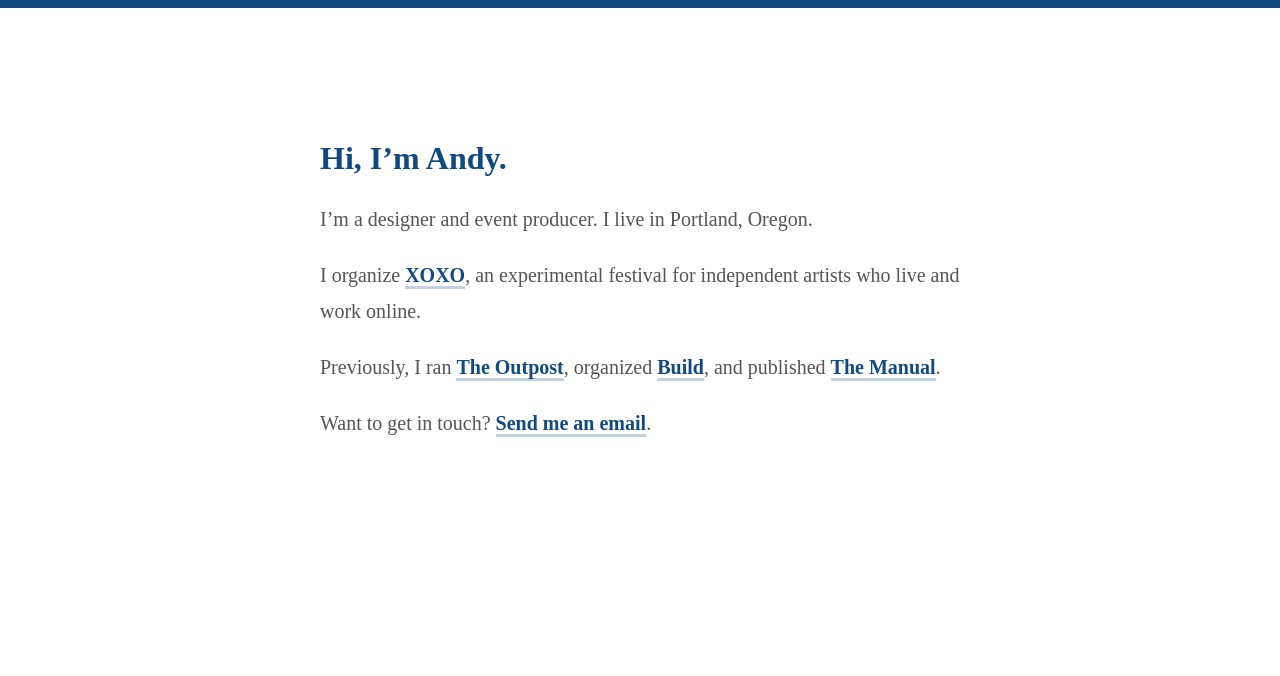
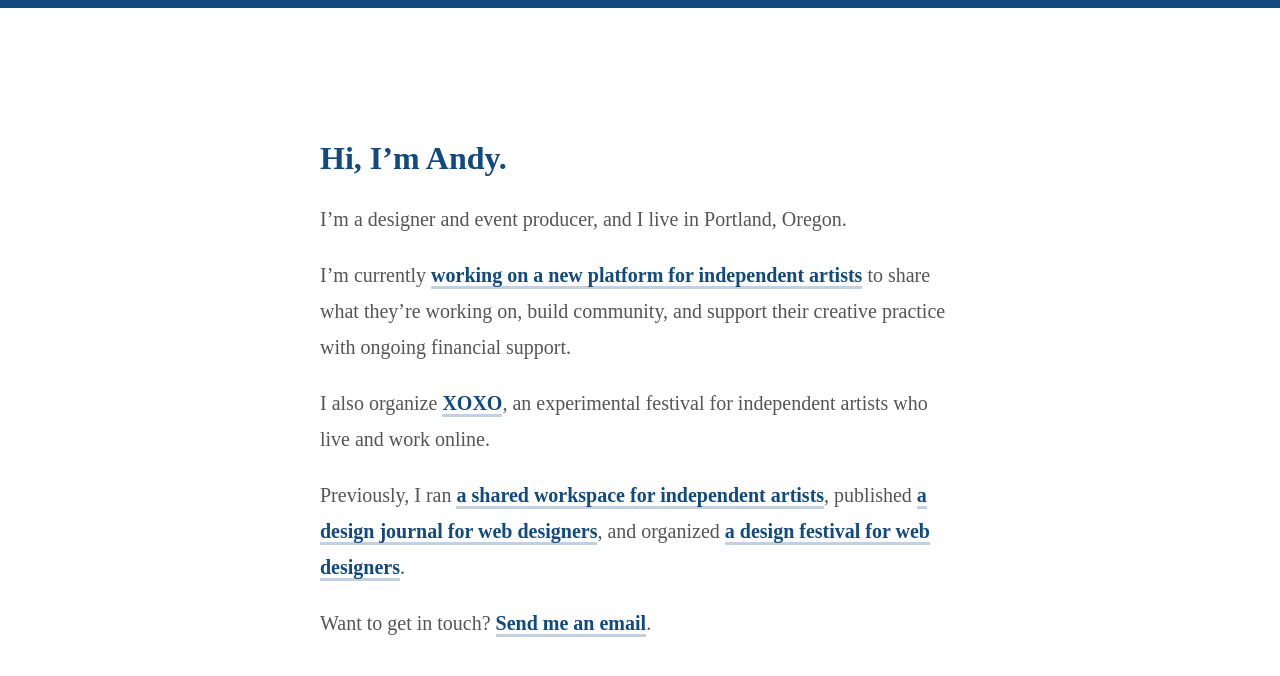
Before and after one commit to andymcmillan/andymcmillan, a Jekyll site: the page built from index.md, in a window 1280 px wide. Shown: the top 676 px of the page. Built offline with Jekyll 4.4.1, drawn with Linux system fonts in a browser that asks for light colours.

Commit message:
Update index.md

```diff
--- a/index.md
+++ b/index.md
@@ -3,12 +3,14 @@
 title: Andy McMillan
 ---
 
-# Hi, I'm Andy.
+# Hi, I’m Andy.
 
-I'm a designer and event producer. I live in Portland, Oregon.
+I’m a designer and event producer, and I live in Portland, Oregon.
 
-I organize [XOXO](http://xoxofest.com), an experimental festival for independent artists who live and work online.
+I'm currently [working on a new platform for independent artists](https://www.theverge.com/2018/10/24/18019720/kickstarter-drip-xoxo-andy-baio-mcmillan) to share what they're working on, build community, and support their creative practice with ongoing financial support.
 
-Previously, I ran [The Outpost](http://outpostpdx.com), organized [Build](http://buildconf.com), and published [The Manual](http://themanual.org).
+I also organize [XOXO](http://xoxofest.com), an experimental festival for independent artists who live and work online.
+
+Previously, I ran [a shared workspace for independent artists](http://outpostpdx.com), published [a design journal for web designers](http://buildconf.com), and organized [a design festival for web designers](http://themanual.org).
 
 Want to get in touch? [Send me an email](mailto:hi@andymcmillan.com).
```
